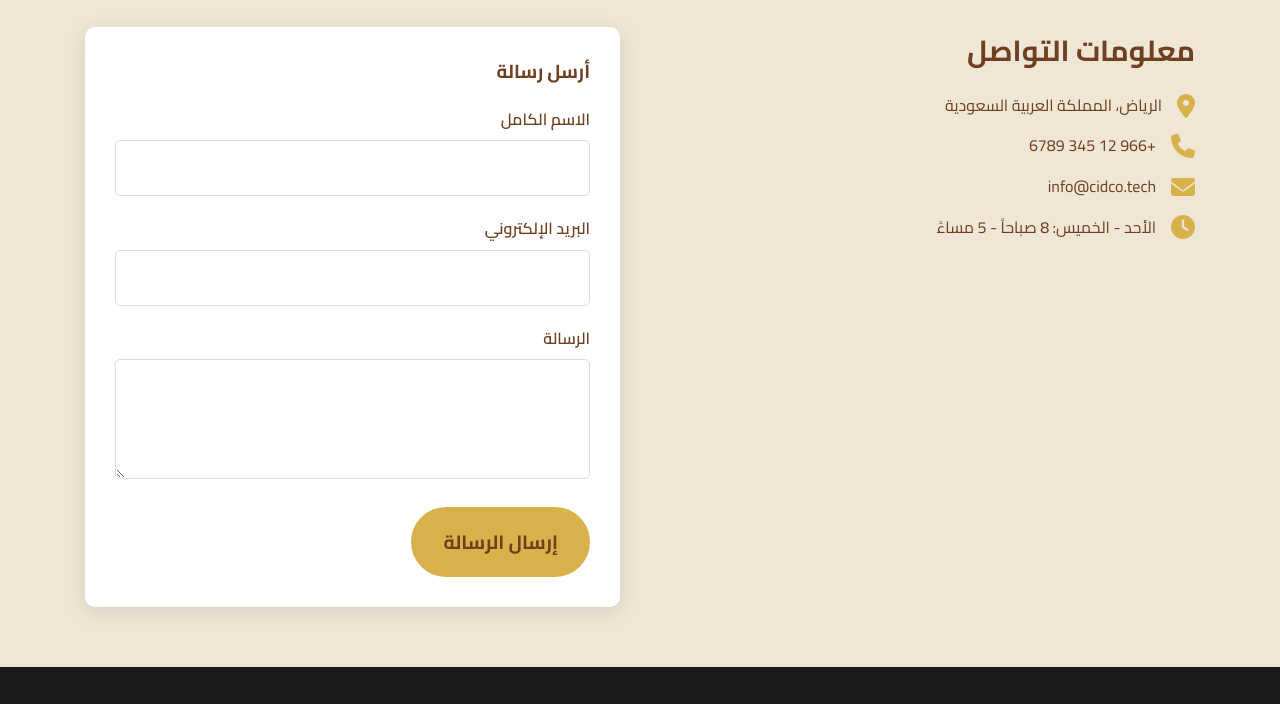
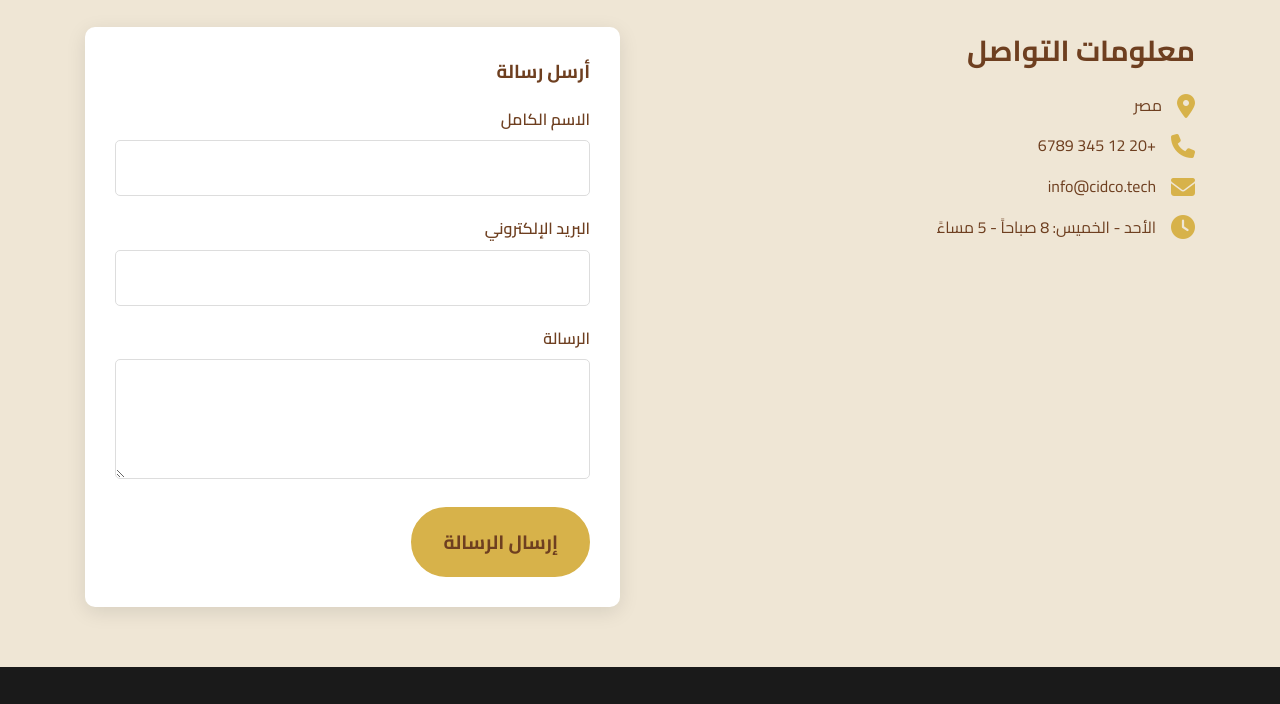
Before and after one commit to moustafanasr/CIDCO, a plain HTML site: page index.html in a window 1280 px wide. Shown: the part 2826-3530 px from the top of the page. Drawn offline with Linux system fonts and the light colour scheme.

Commit message:
Upload-2 20-8-2025 9:22PM

```diff
--- a/index.html
+++ b/index.html
@@ -693,11 +693,11 @@
                     <h3>معلومات التواصل</h3>
                     <div class="contact-detail">
                         <i class="fas fa-map-marker-alt contact-icon"></i>
-                        <p>الرياض، المملكة العربية السعودية</p>
+                        <p>مصر</p>
                     </div>
                     <div class="contact-detail">
                         <i class="fas fa-phone contact-icon"></i>
-                        <p>+966 12 345 6789</p>
+                        <p>+20 12 345 6789</p>
                     </div>
                     <div class="contact-detail">
                         <i class="fas fa-envelope contact-icon"></i>
```
